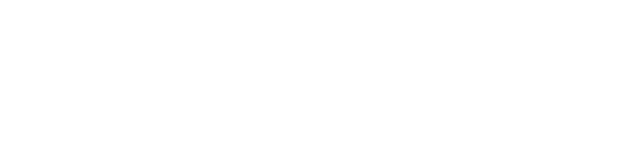
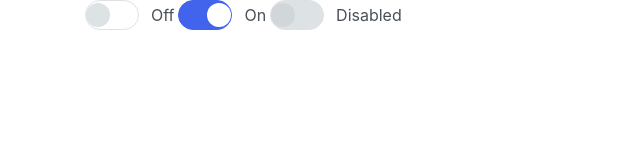
Before and after one commit to js-tasks-ru/htmlcss-20240614_info-mii, a website: page 07-lection5/03-toggler/index.html in a window 1280 px wide. Shown: the whole page, without its empty margins (0-640 px from the left). Drawn offline with Linux system fonts and the light colour scheme; a web font is replaced by a local one.

Commit message:
create__toggler

```diff
--- a/07-lection5/03-toggler/index.html
+++ b/07-lection5/03-toggler/index.html
@@ -6,6 +6,34 @@
         <link rel="stylesheet" href="./toggler.css">
     </head>
     <body>
-
+<div class="container">
+    <label class="toggler">
+        <input type="checkbox" class="toggler__input" name="toggler">
+        <div class="toggler__state">
+            <div class="toggler__control">
+                <div class="toggler__icon"></div>
+            </div>
+            <div class="toggler__title">Off</div>
+        </div>
+    </label>
+    <label class="toggler">
+        <input type="checkbox" class="toggler__input" name="toggler" checked>
+        <div class="toggler__state">
+            <div class="toggler__control">
+                <div class="toggler__icon"></div>
+            </div>
+            <div class="toggler__title">On</div>
+        </div>
+    </label>
+    <label class="toggler">
+        <input type="checkbox" class="toggler__input" name="toggler" disabled>
+        <div class="toggler__state">
+            <div class="toggler__control">
+                <div class="toggler__icon"></div>
+            </div>
+            <div class="toggler__title">Disabled</div>
+        </div>
+    </label>
+</div>
     </body>
 </html>
--- a/07-lection5/03-toggler/toggler.css
+++ b/07-lection5/03-toggler/toggler.css
@@ -0,0 +1,66 @@
+.toggler {
+    display: inline-flex;
+    position: relative;
+}
+
+.toggler__input {
+    position: absolute;
+    left: -100vw;
+}
+
+.toggler__state {
+    display: flex;
+    align-items: center;
+    gap: 12px;
+}
+
+.toggler__control {
+    display: flex;
+    align-items: center;
+    justify-content: start;
+    width: 52px;
+    height: 28px;
+    background-color: var(--white);
+    border: 1px solid var(--grey-2);
+    border-radius: 16px;
+}
+
+.toggler__icon {
+    width: 24px;
+    height: 24px;
+    background-color: var(--grey-2);
+    border-radius: 50%;
+}
+
+.toggler__title {
+    font-family: 'Inter';
+    font-style: normal;
+    font-weight: 400;
+    font-size: 16px;
+    line-height: 24px;
+    color: var(--grey-4);
+}
+
+.toggler__input:checked~.toggler__state .toggler__control {
+    justify-content: end;
+    background-color: #4263EB;
+    border: 1px solid #4263EB;
+}
+
+.toggler__input:checked~.toggler__state .toggler__icon {
+    background-color: var(--white);
+}
+
+.toggler__input:disabled~.toggler__state .toggler__control {
+    background-color: var(--grey-2);
+}
+
+.toggler__input:disabled~.toggler__state .toggler__icon {
+    background-color: var(--grey-3);
+    opacity: 0.25;
+
+}
+
+.toggler__input:focus~.toggler__state .toggler__title {
+    text-decoration: underline;
+}
```
